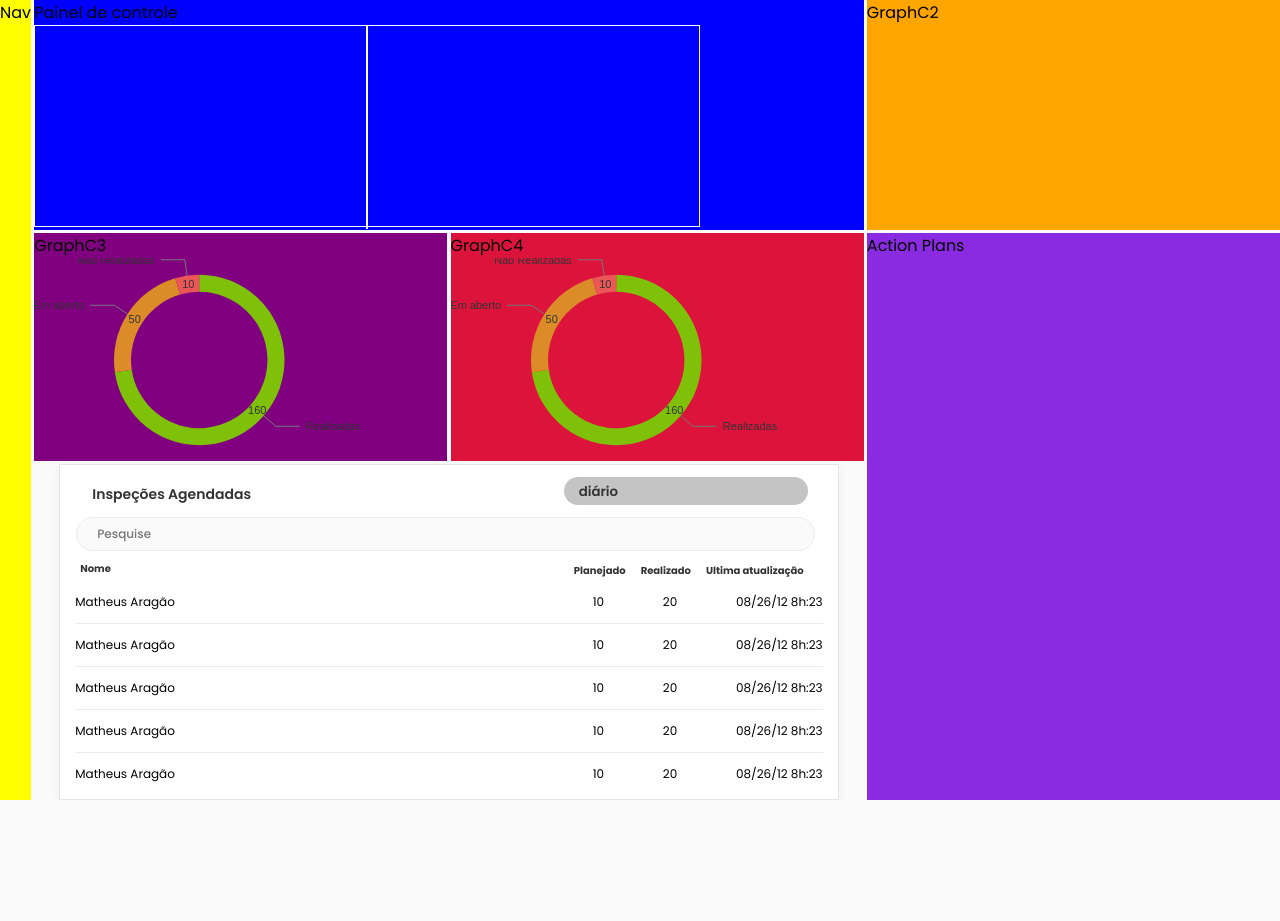
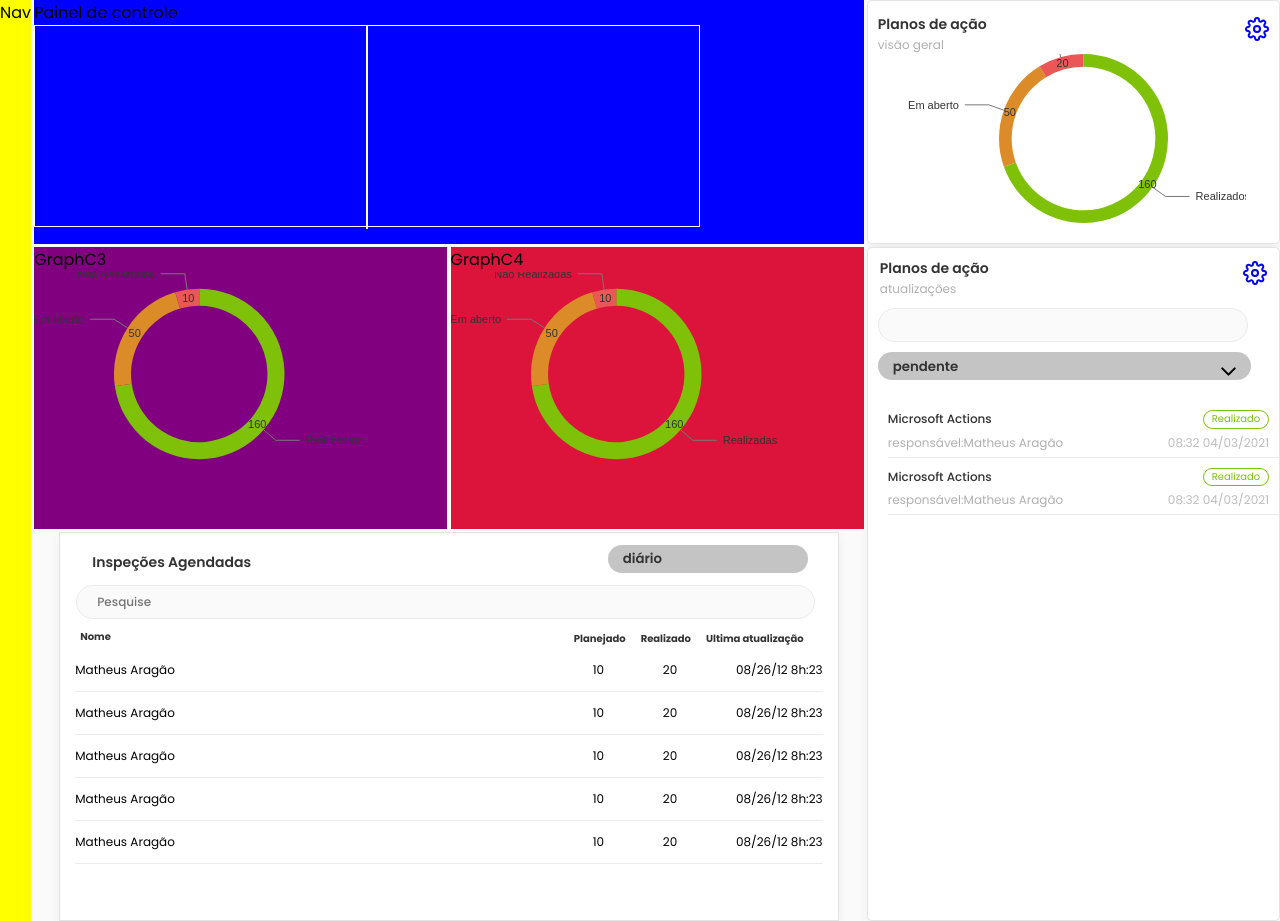
Before and after one commit to matheusaragaofs/tt_responsive_project, a React (Create React App) app: page / in a window 1280 px wide. Before the commit the page ends 800 px from the top, so only its background shows below. Built offline with nearby package versions, Linux system fonts and the light colour scheme.

Commit message:
aside content finished

```diff
--- /dev/null
+++ b/src/Components/C2Graph/data.ts
@@ -0,0 +1,17 @@
+export const C2Dataset = [
+    {
+      id: 'Realizados',
+      value: 160,
+      color: 'hsl(291, 70%, 50%)',
+    },
+    {
+      id: 'Em aberto',
+      value: 50,
+      color: 'hsl(87, 70%, 50%)',
+    },
+    {
+      id: 'Não Realizados',
+      value: 20,
+      color: 'hsl(44, 70%, 50%)',
+    },
+  ];
--- /dev/null
+++ b/src/Components/C2Graph/index.tsx
@@ -0,0 +1,26 @@
+import React from 'react';
+
+import { ResponsivePie } from '@nivo/pie';
+
+interface dataprops {
+  data: object[];
+}
+
+const MyResponsivePie: React.FC<dataprops> = ({ data }) => (
+  <ResponsivePie
+    data={data}
+    margin={{ top: 0, right: 10, bottom: 20, left: 30 }}
+    innerRadius={0.85}
+    colors={['#7FC008', '#DB8C28', '#EB5757']}
+    enableRadialLabels={false}
+    radialLabelsTextColor="#000000"
+    radialLabelsLinkOffset={-7}
+    radialLabelsLinkDiagonalLength={18}
+    radialLabelsLinkColor={{ from: 'color' }}
+    enableSliceLabels={false}
+    sliceLabelsSkipAngle={8}
+    sliceLabelsTextColor="#333333"
+    isInteractive
+  />
+);
+export default MyResponsivePie;
--- a/src/main/App.tsx
+++ b/src/main/App.tsx
@@ -1,11 +1,11 @@
 import React from 'react';
-import { FiSettings} from 'react-icons/fi'
-import { Container, ScheduledInspections, AsideGraphic }  from './styles'
+import { FiSettings, FiChevronDown} from 'react-icons/fi'
+import { Container, ScheduledInspections, AsideGraphic, AsideContent, AsideActions, AsideActionsContent}  from './styles'
 import { Link } from 'react-router-dom'
 import HistoryEventGraph from '../Components/HistoryEventGraph'
 import GraphOfGraphicContent from '../Components/GraphicContentGraph'
-import GraphicAside from '../Components/AsideGraphic'
-import { asideGraphicDataset } from '../Components/AsideGraphic/data'
+import C2Graph from '../Components/C2Graph'
+import {C2Dataset} from '../Components/C2Graph/data'
 import { historyEventGraphDataset} from '../Components/HistoryEventGraph/data'
 import {  datasetOfGraphOfGraphicContent } from '../Components/GraphicContentGraph/data'
 
@@ -21,7 +21,21 @@ const App:React.FC = () => {
           </div>
         </div>
 
-        <div className="graph-action-plans-c2">GraphC2</div>
+      {/* #C2  */}
+        <AsideGraphic>
+              <div>
+                <span>
+                  <strong>Planos de ação</strong>
+                  <p>visão geral</p>
+                </span>
+                <Link to="#">
+                  <FiSettings />
+                </Link>
+              </div>
+              <section>
+                <C2Graph data={C2Dataset} />
+              </section>
+            </AsideGraphic>
 
 
         <div className="graph-inspections-c3">GraphC3
@@ -37,7 +51,56 @@ const App:React.FC = () => {
         </div>
         </div>
 
-        <div className="action-plans-c5">Action Plans</div>
+        <AsideContent>
+              <section>
+                <span>
+                  <strong>Planos de ação</strong>
+                  <p>atualizações</p>
+                </span>
+                <Link to="#">
+                  <FiSettings />
+                </Link>
+              </section>
+              <input type="text" />
+
+              <form action="">
+                <FiChevronDown />
+                <select name="finished">
+                  <option value="diario">pendente</option>
+                  <option value="mensal">realizada</option>
+                </select>
+              </form>
+              <AsideActions>
+                  <AsideActionsContent >
+                    <div>
+                      <strong>Microsoft Actions</strong>
+                      <span>
+                        <p>Realizado</p>
+                      </span>
+                    </div>
+
+                    <div>
+                      <p>responsável:Matheus Aragão</p>
+                      <span>08:32 04/03/2021</span>
+                    </div>
+                  </AsideActionsContent>
+                  <AsideActionsContent >
+                    <div>
+                      <strong>Microsoft Actions</strong>
+                      <span>
+                        <p>Realizado</p>
+                      </span>
+                    </div>
+
+                    <div>
+                      <p>responsável:Matheus Aragão</p>
+                      <span>08:32 04/03/2021</span>
+                    </div>
+                  </AsideActionsContent>
+              </AsideActions>
+
+            </AsideContent>
+
 
 
 
--- a/src/main/styles.ts
+++ b/src/main/styles.ts
@@ -30,7 +30,6 @@ export const Container = styled.div`
 
     .graph-action-plans-c2{
       background-color: orange;
-      grid-area:c2;
     }
 
     .graph-inspections-c3{
@@ -53,10 +52,7 @@ export const Container = styled.div`
         }
 
     }
-    .action-plans-c5{
-      background-color: blueviolet;
-      grid-area:c5;
-    }
+
 
 `
 
@@ -97,9 +93,9 @@ export const ScheduledInspections = styled.div`
       margin-right: 25px;
     }
     select {
+      min-width: 200px;
       background: #c4c4c4;
       margin-right: 12px;
-      width: 244px;
       height: 28px;
       border-radius: 100px;
       color: #333333;
@@ -134,14 +130,11 @@ export const ScheduledInspections = styled.div`
 `;
 
 export const AsideGraphic = styled.div`
-  margin-top: 60px;
-  width: 347px;
-  height: 269px;
+  grid-area: c2;
   background: #ffffff;
   border: 0.5px solid #e4e4e4;
   box-shadow: 0px 4px 10px rgba(0, 0, 0, 0.05);
   border-radius: 5px;
-  margin-bottom: 25px;
   display: flex;
   flex-direction: column;
   > div {
@@ -158,6 +151,8 @@ export const AsideGraphic = styled.div`
     align-items: center;
   }
   section {
+    display:flex;
+    align-self: center;
     height: 189px;
     width: 345px;
   }
@@ -172,3 +167,124 @@ export const AsideGraphic = styled.div`
     color: #333333;
   }
 `;
+
+export const AsideContent = styled.div`
+  grid-area: c5;
+  background: #ffffff;
+  border: 0.5px solid #e4e4e4;
+  box-shadow: 0px 4px 10px rgba(0, 0, 0, 0.05);
+  border-radius: 5px;
+  div {
+    margin-top: 10px;
+    margin-left: 10px;
+  }
+  section {
+    margin-top: 7px;
+    display: flex;
+    justify-content: space-between;
+    align-items: center;
+    span {
+      margin-left: 12px;
+    }
+    svg {
+      margin-right: 12px;
+      width: 24px;
+      height: 24px;
+    }
+  }
+  p {
+    margin: 0;
+    font-size: 12px;
+    color: #b0b0b0;
+  }
+  strong {
+    font-weight: 600;
+    font-size: 14px;
+    color: #333333;
+  }
+  input {
+    background: #fafafa;
+    border: 1px solid #ebebeb;
+    box-sizing: border-box;
+    border-radius: 100px;
+    width: 90%;
+    height: 34px;
+    outline: none;
+    margin: 10px 10px;
+  }
+  form {
+    margin-right: 18px;
+    position: relative;
+    display: flex;
+    justify-content: center;
+    align-items: center;
+    svg {
+      position: absolute;
+      font-size: 25px;
+      right: 0;
+      margin-right: 20px;
+    }
+    select {
+      width:95%;
+      background: #c4c4c4;
+      height: 28px;
+      border-radius: 100px;
+      color: #333333;
+      font-weight: 600;
+      border: 0;
+      size: 14px;
+      line-height: 21px;
+      outline: none;
+      padding-left: 15px;
+      -webkit-appearance: none;
+      margin-bottom: 10px;
+    }
+  }
+`;
+
+export const AsideActions = styled.div`
+  height: 520px;
+  box-sizing: border-box;
+  margin: 0;
+  overflow: auto;
+`;
+
+export const AsideActionsContent = styled.div`
+  display: flex;
+  flex-direction: column;
+  border-bottom: 1px solid #ebebeb;
+  & + div {
+    margin-top: 10px;
+  }
+  div {
+    margin: 0;
+    margin-right: 10px;
+    display: flex;
+    justify-content: space-between;
+    margin-bottom: 5px;
+  }
+  strong {
+    font-weight: 500;
+    font-size: 12px;
+    color: #333333;
+  }
+  div:first-child {
+    span {
+      width: 66px;
+      p {
+        text-align: center;
+        border: 1px solid #7fc008;
+        border-radius: 100px;
+        font-size: 10px;
+        color: #7fc008;
+        padding: 0.2px 1.5px;
+      }
+    }
+  }
+  div:nth-child(2) {
+    span {
+      font-size: 12px;
+      color: #bdbdbd;
+    }
+  }
+`;
```
